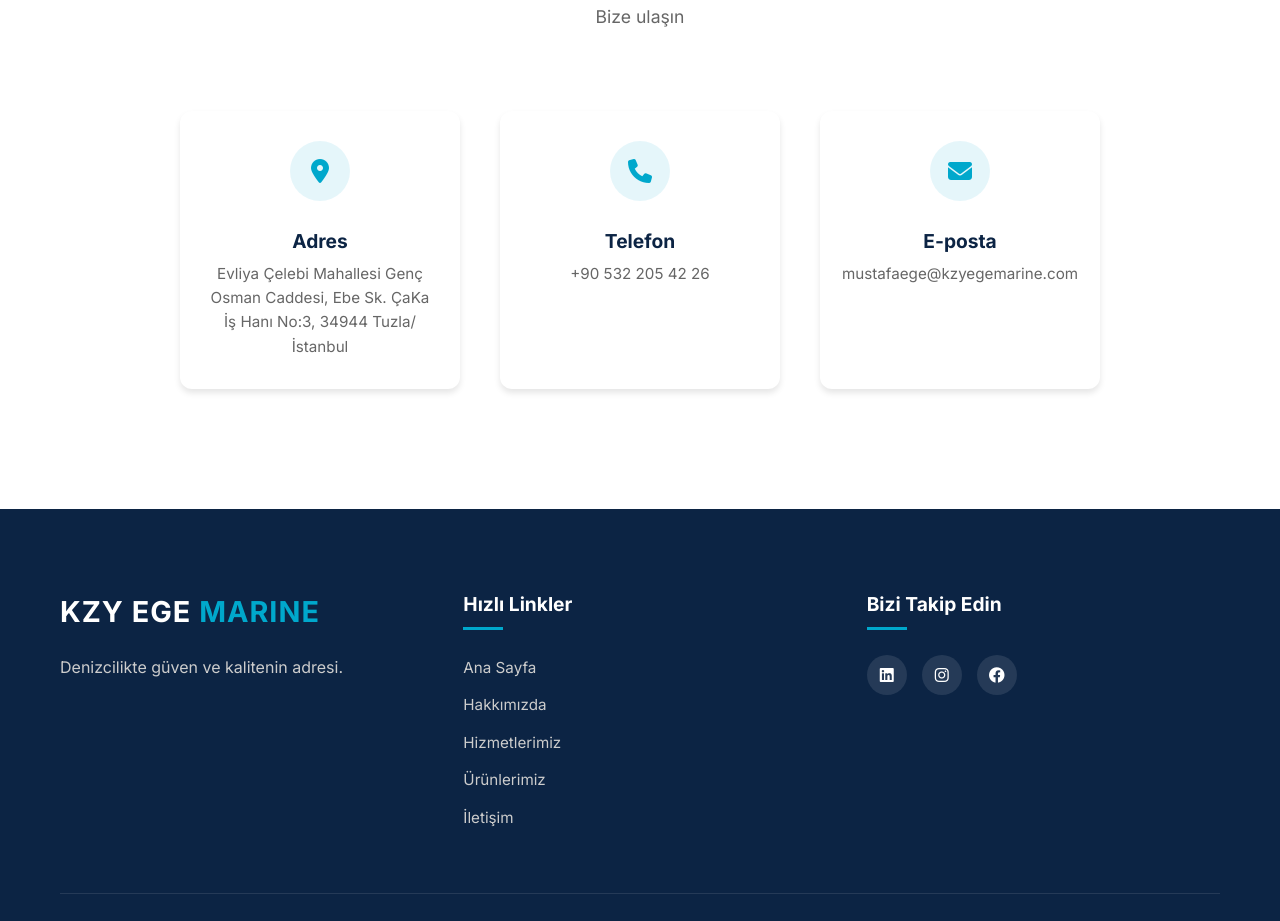
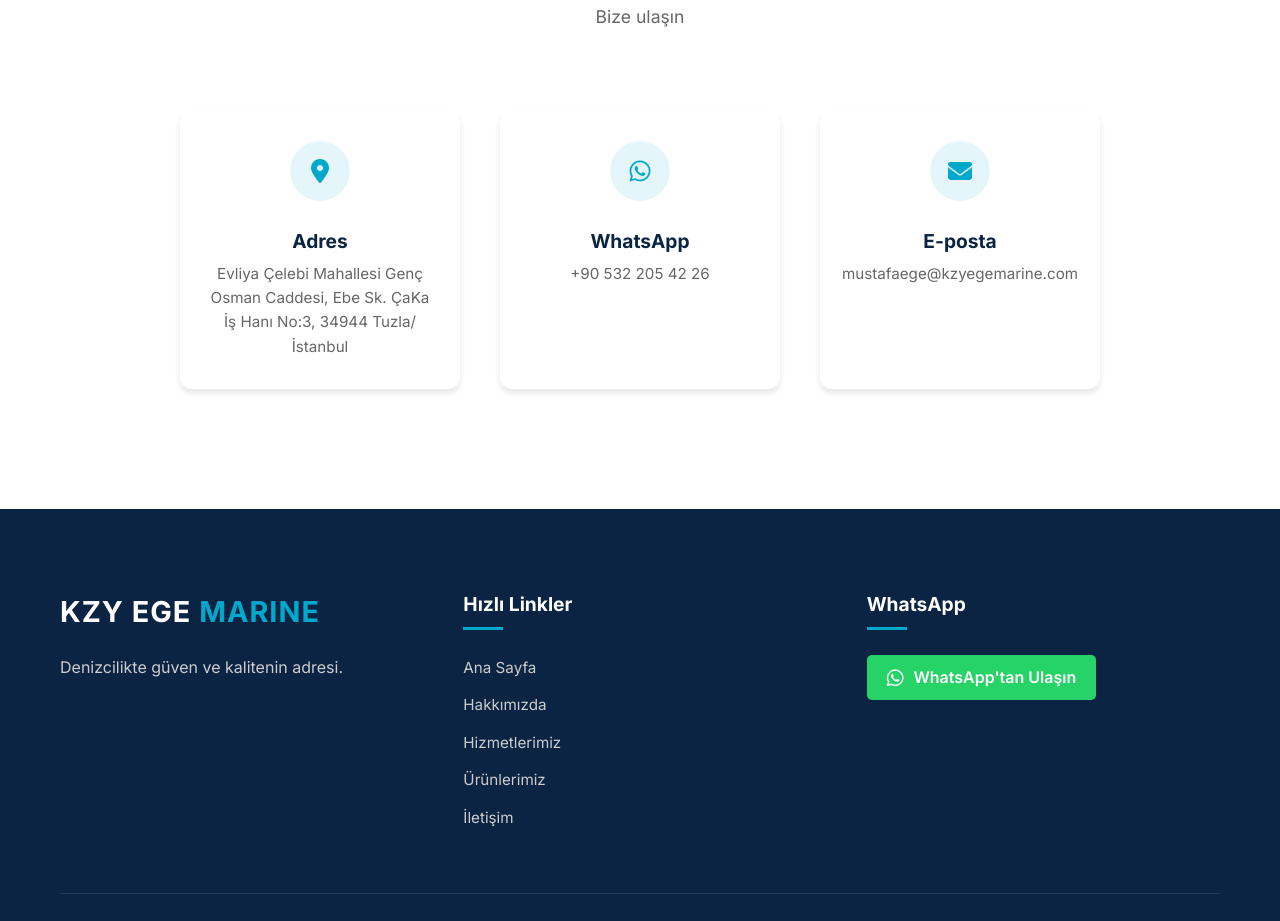
Before and after one commit to EfeOnut/EfeOnut.github.io, a website: page index.html in a window 1280 px wide. Shown: the part 3070-3991 px from the top of the page. Drawn offline with Linux system fonts and the light colour scheme.

Commit message:
Add files via upload

```diff
--- a/index.html
+++ b/index.html
@@ -157,10 +157,11 @@
                             </div>
                         </div>
                         <div class="info-item">
-                            <i class="fa-solid fa-phone"></i>
+                            <i class="fa-brands fa-whatsapp"></i>
                             <div>
-                                <h4 data-i18n="contact.phone.title">Telefon</h4>
-                                <p>+90 532 205 42 26</p>
+                                <h4 data-i18n="contact.whatsapp.title">WhatsApp</h4>
+                                <p><a href="https://wa.me/905322054226" target="_blank"
+                                        style="color: inherit; text-decoration: none;">+90 532 205 42 26</a></p>
                             </div>
                         </div>
                         <div class="info-item">
@@ -194,12 +195,11 @@
                     </ul>
                 </div>
                 <div class="footer-social">
-                    <h4 data-i18n="footer.follow.title">Bizi Takip Edin</h4>
-                    <div class="social-icons">
-                        <a href="#"><i class="fa-brands fa-linkedin"></i></a>
-                        <a href="#"><i class="fa-brands fa-instagram"></i></a>
-                        <a href="#"><i class="fa-brands fa-facebook"></i></a>
-                    </div>
+                    <h4 data-i18n="contact.whatsapp.title">WhatsApp</h4>
+                    <a href="https://wa.me/905322054226" target="_blank" class="btn-whatsapp">
+                        <i class="fa-brands fa-whatsapp"></i>
+                        <span data-i18n="contact.whatsapp.btn">WhatsApp'tan Ulaşın</span>
+                    </a>
                 </div>
             </div>
             <div class="footer-bottom">
--- a/style.css
+++ b/style.css
@@ -1007,3 +1007,27 @@
         right: 10px;
     }
 }
+
+.btn-whatsapp {
+    background-color: #25D366;
+    color: #fff;
+    display: inline-flex;
+    align-items: center;
+    gap: 10px;
+    padding: 10px 20px;
+    border-radius: 5px;
+    font-weight: 600;
+    transition: var(--transition);
+    text-decoration: none;
+}
+
+.btn-whatsapp:hover {
+    background-color: #128c7e;
+    transform: translateY(-2px);
+    box-shadow: 0 4px 10px rgba(37, 211, 102, 0.3);
+    color: #fff;
+}
+
+.btn-whatsapp i {
+    font-size: 1.2rem;
+}
--- a/translations.js
+++ b/translations.js
@@ -35,6 +35,8 @@
         "contact.address.title": "Adres",
         "contact.address.desc": "Evliya Çelebi Mahallesi Genç Osman Caddesi, Ebe Sk. ÇaKa İş Hanı No:3, 34944 Tuzla/İstanbul",
         "contact.phone.title": "Telefon",
+        "contact.whatsapp.title": "WhatsApp",
+        "contact.whatsapp.btn": "WhatsApp'tan Ulaşın",
         "contact.email.title": "E-posta",
         "footer.desc": "Denizcilikte güven ve kalitenin adresi.",
         "footer.links.title": "Hızlı Linkler",
@@ -84,6 +86,8 @@
         "contact.address.title": "Address",
         "contact.address.desc": "Evliya Celebi Mh. Genc Osman Cd. Ebe Sk. CaKa Is Hani No:3, 34944 Tuzla/Istanbul",
         "contact.phone.title": "Phone",
+        "contact.whatsapp.title": "WhatsApp",
+        "contact.whatsapp.btn": "Contact via WhatsApp",
         "contact.email.title": "Email",
         "footer.desc": "The address of trust and quality in maritime.",
         "footer.links.title": "Quick Links",
```
